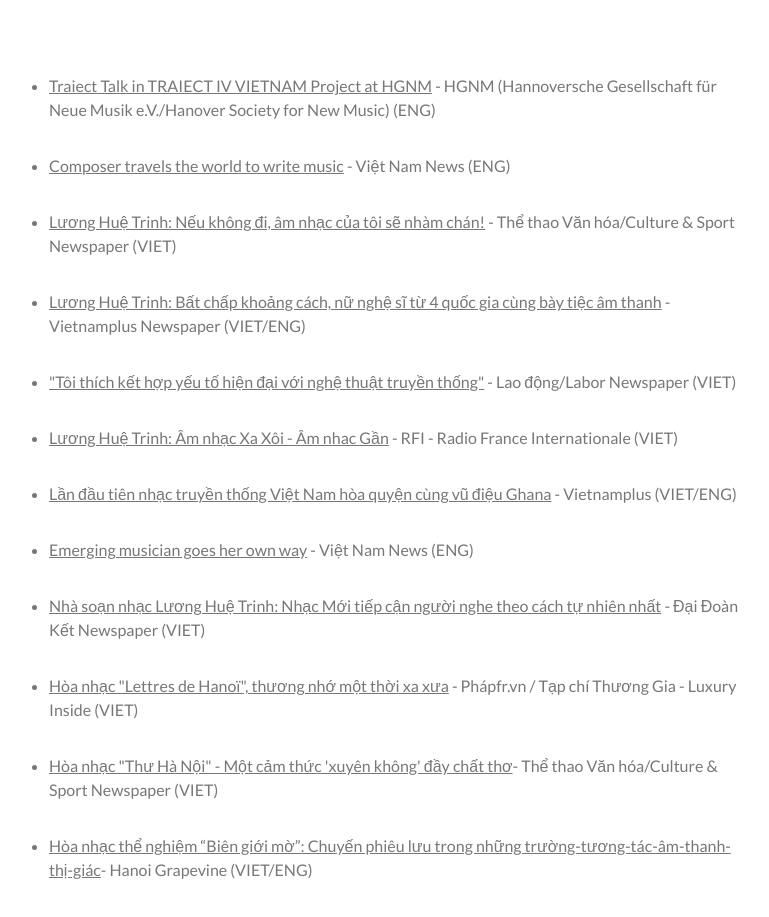
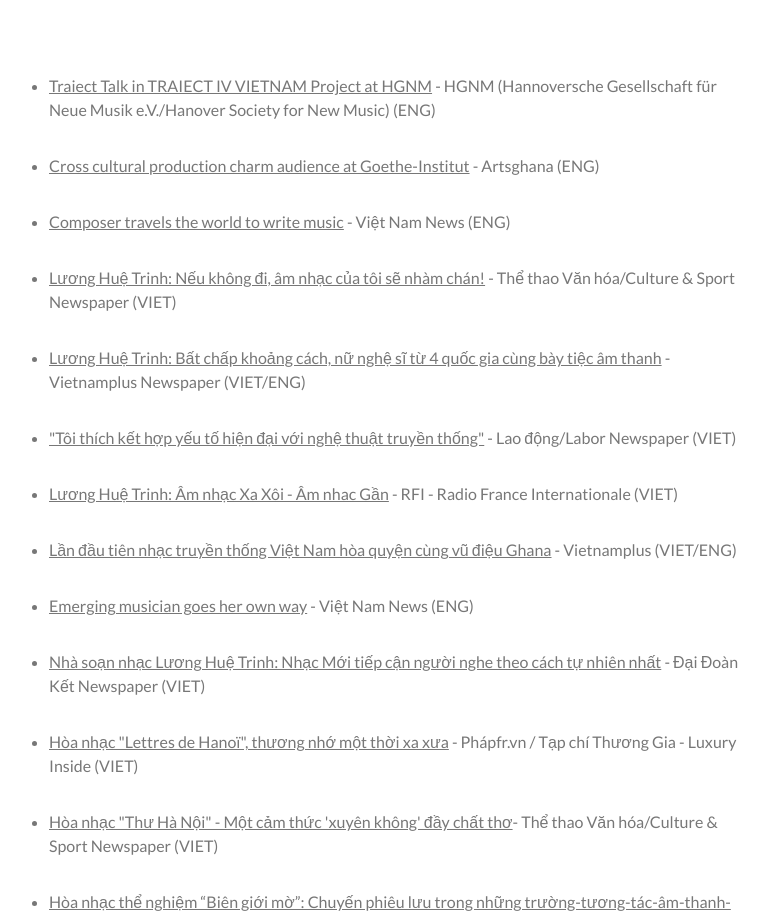
Before and after one commit to leesontungggg/luonghuetrinh, a Next.js app: page / in a window 1280 px wide. Shown: the part 5340-6257 px from the top of the page, without its empty margins (239-1008 px from the left). Built offline with nearby package versions, Linux system fonts and the light colour scheme.

Commit message:
interview

```diff
--- a/components/interview.tsx
+++ b/components/interview.tsx
@@ -21,6 +21,22 @@
           </a>{" "}
           - HGNM (Hannoversche Gesellschaft für Neue Musik e.V./Hanover Society
           for New Music) (ENG){" "}
+        </li>
+        <li
+          className="list-disc py-4"
+          style={{
+            listStyleType: "disc",
+            paddingTop: "16px",
+            paddingBottom: "16px",
+          }}
+        >
+          <a
+            className="underline cursor-pointer"
+            href="https://artsghana.net/cross-cultural-production-charm-audience-at-goethe-institut/"
+          >
+            Cross cultural production charm audience at Goethe-Institut
+          </a>{" "}
+          - Artsghana (ENG){" "}
         </li>
         <li
           className="list-disc py-4"
```
